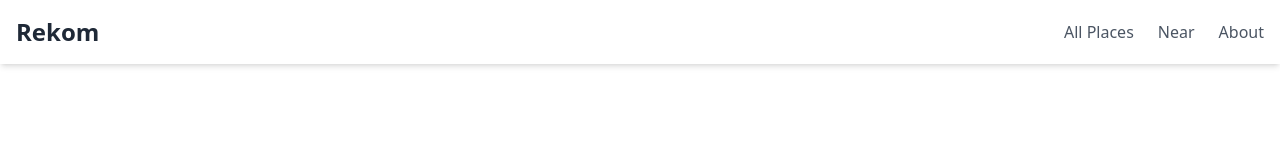
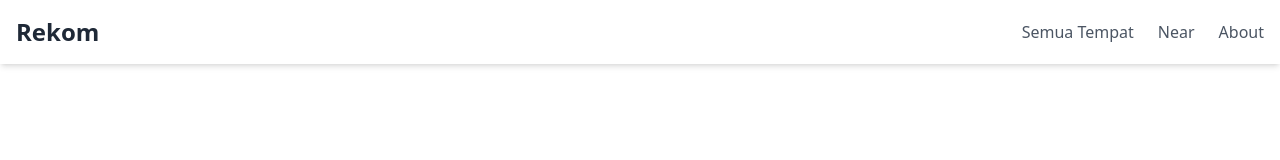
Before and after one commit to Banendra17/Rekom, a React (Create React App) app in the folder feapp/: page / in a window 1280 px wide. Shown: the top 160 px of the page. Built offline with nearby package versions, Linux system fonts and the light colour scheme.

Commit message:
Update Header

```diff
--- a/feapp/src/components/Header.jsx
+++ b/feapp/src/components/Header.jsx
@@ -51,7 +51,7 @@ const Header = () => {
           <ul className="flex space-x-6">
             <li>
               <Link to="/allplaces" className="text-gray-600 hover:text-blue-500 text-sm sm:text-base transition-colors duration-200 ease-in-out">
-                All Places
+                Semua Tempat
               </Link>
             </li>
             <li>
@@ -77,7 +77,7 @@ const Header = () => {
                   className="text-gray-600 hover:text-blue-500 text-base transition-colors duration-200 ease-in-out"
                   onClick={toggleMenu}
                 >
-                  All Places
+                  Semua Tempat
                 </Link>
               </li>
               <li>
```
